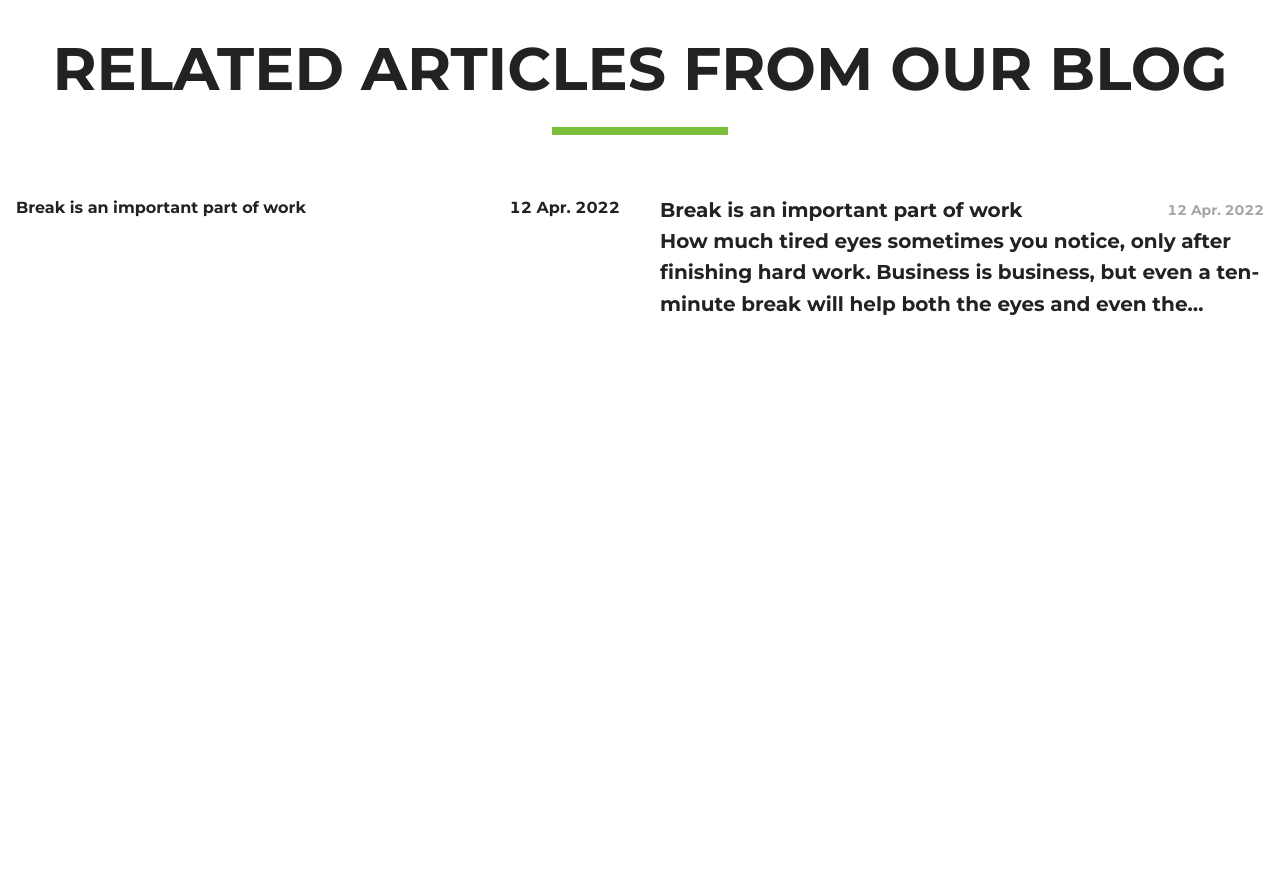
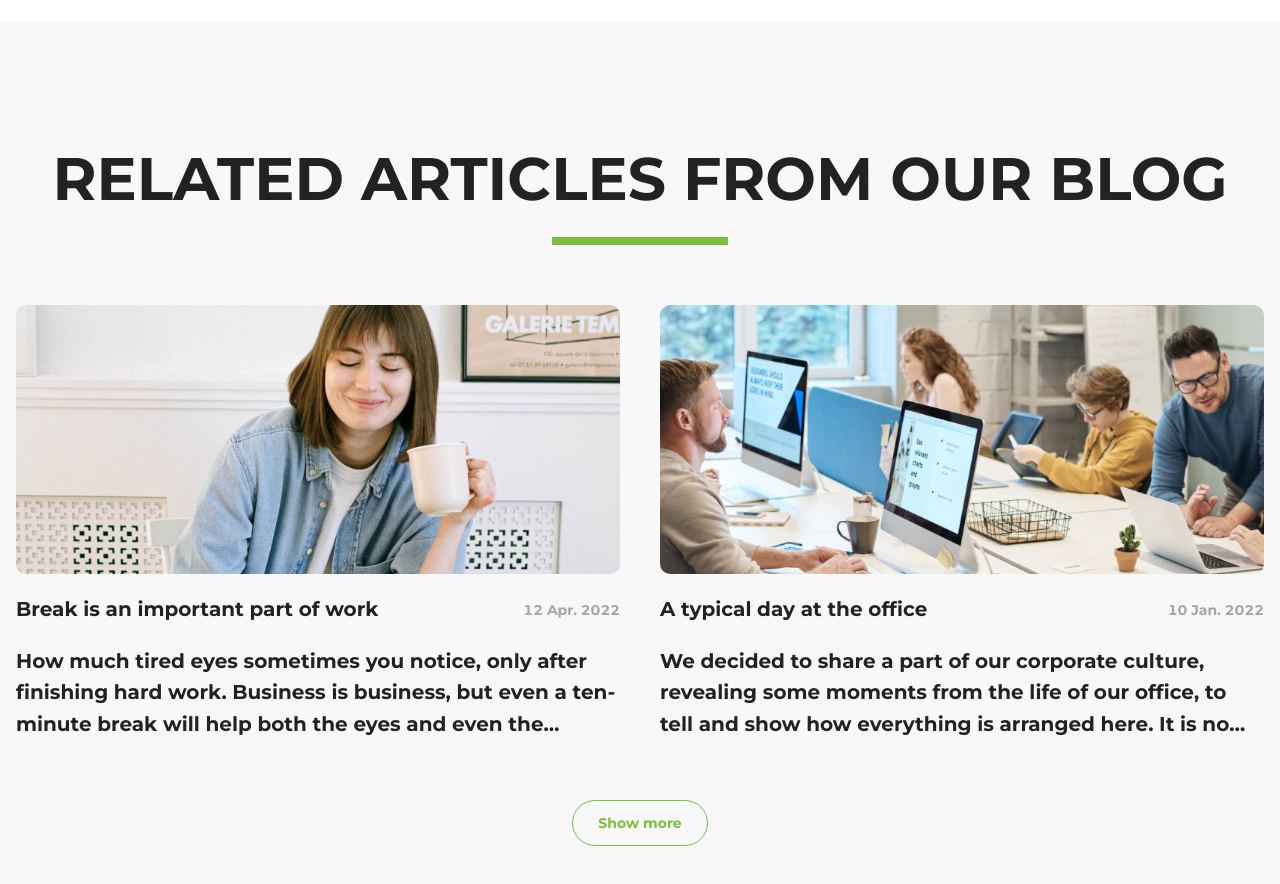
Before and after one commit to crocodedev/website, a Gatsby site: page / in a window 1280 px wide. Shown: the part 1600-2484 px from the top of the page. Before the commit the page ends 1920 px from the top, so only its background shows below. Built offline with nearby package versions, Linux system fonts and the light colour scheme; Gatsby itself is replaced by a stand-in of ours.

Commit message:
22.06. relatedArticles section (complete)

```diff
--- /dev/null
+++ b/src/components/RelatedArticles/RelatedArticlesImageWrapper.js
@@ -0,0 +1,14 @@
+import styled from "@emotion/styled";
+
+const RelatedArticlesImageWrapper = styled.div`
+  overflow: hidden;
+  border-radius: ${({ theme }) => theme.borderRadius.small};
+
+  & img {
+    width: 100%;
+    height: 100%;
+    object-fit: cover;
+  }
+`;
+
+export default RelatedArticlesImageWrapper;
--- a/src/components/RelatedArticles/RelatedArticlesItem.js
+++ b/src/components/RelatedArticles/RelatedArticlesItem.js
@@ -3,6 +3,14 @@ import styled from "@emotion/styled";
 const RelatedArticlesItem = styled.div`
   display: flex;
   flex-direction: column;
+
+  ${({ theme }) => theme.breakpoints.down("md")} {
+    gap: 10px;
+  }
+
+  ${({ theme }) => theme.breakpoints.up("md")} {
+    gap: 20px;
+  }
 `;
 
 export default RelatedArticlesItem;
--- a/src/components/RelatedArticles/RelatedArticlesStack.js
+++ b/src/components/RelatedArticles/RelatedArticlesStack.js
@@ -2,8 +2,16 @@ import styled from "@emotion/styled";
 
 const RelatedArticlesStack = styled.div`
   display: grid;
-  grid-template-columns: 1fr 1fr;
-  gap: 40px;
+
+  ${({ theme }) => theme.breakpoints.down("lg")} {
+    gap: 30px;
+    grid-template-rows: 1fr 1fr;
+  }
+
+  ${({ theme }) => theme.breakpoints.up("lg")} {
+    gap: 40px;
+    grid-template-columns: 1fr 1fr;
+  }
 `;
 
 export default RelatedArticlesStack;
--- a/src/sections/RelatedArticles.js
+++ b/src/sections/RelatedArticles.js
@@ -1,45 +1,69 @@
+import { useTheme } from "@emotion/react";
 import Container from "@/components/Container";
 import Text from "@/components/Text";
+import Button from "@/components/Button";
 import SectionHeading from "@/components/SectionHeading";
 import RelatedArticlesStack from "@/components/RelatedArticles/RelatedArticlesStack";
 import RelatedArticlesItem from "@/components/RelatedArticles/RelatedArticlesItem";
 import RelatedArticlesItemHeading from "@/components/RelatedArticles/RelatedArticlesItemHeading";
 import RelatedArticlesItemDescription from "@/components/RelatedArticles/RelatedArticlesItemDescription";
-import { useTheme } from "@emotion/react";
+import SectionWrapper from "@/components/SectionWrapper";
+import ImageStatic from "@/components/Image";
+import RelatedArticlesImageWrapper from "@/components/RelatedArticles/RelatedArticlesImageWrapper";
+
+const data = {
+  title: "Related articles from our Blog",
+  articles: [
+    {
+      src: "/uploads/related-articles-article-image-1.jpg",
+      heading: "Break is an important part of work",
+      date: "12 Apr. 2022",
+      text: `How much tired eyes sometimes you notice, only after finishing hard work.
+        Business is business, but even a ten-minute break will help both the eyes and even the memory.
+        Rest with closed eyes has been the most obvious and accessible type of relaxation after sleep since ancient times.`,
+    },
+    {
+      src: "/uploads/related-articles-article-image-2.jpg",
+      heading: "A typical day at the office",
+      date: "10 Jan. 2022",
+      text: `We decided to share a part of our corporate culture, revealing some moments from the life of our office,
+        to tell and show how everything is arranged here.
+        It is no secret that IT companies strive to create interesting office spaces for their employees, so that they can feel comfortable,
+        relaxed, find quiet places to solve important tasks or creative space for inspiration and great ideas.`,
+    },
+  ],
+};
 
 const RelatedArticles = () => {
   const theme = useTheme();
   return (
-    <section>
+    <SectionWrapper bgColor="paper">
       <Container>
-        <SectionHeading title="Related articles from our Blog" />
+        <SectionHeading title={data.title} />
         <RelatedArticlesStack>
-          <RelatedArticlesItem>
-            <RelatedArticlesItemHeading>
-              <Text>Break is an important part of work</Text>
-              <Text>12 Apr. 2022</Text>
-            </RelatedArticlesItemHeading>
-          </RelatedArticlesItem>
-
-          <RelatedArticlesItem>
+          {data.articles.map(({ src, heading, date, text }) => (
+            <RelatedArticlesItem key={heading}>
+              <RelatedArticlesImageWrapper>
+                <ImageStatic src={src} />
+              </RelatedArticlesImageWrapper>
               <RelatedArticlesItemHeading>
                 <Text fontSize="subtitle" fontWeight="bold">
-                Break is an important part of work
+                  {heading}
                 </Text>
                 <Text fontSize="captionText" color={theme.palette.text.disabled}>
-                12 Apr. 2022
+                  {date}
                 </Text>
               </RelatedArticlesItemHeading>
               <RelatedArticlesItemDescription fontSize="subtitle">
-              How much tired eyes sometimes you notice, only after finishing hard work. Business is
-              business, but even a ten-minute break will help both the eyes and even the memory.
-              Rest with closed eyes has been the most obvious and accessible type of relaxation
-              after sleep since ancient times.
+                {text}
               </RelatedArticlesItemDescription>
             </RelatedArticlesItem>
+          ))}
         </RelatedArticlesStack>
+
+        <Button variant="outlined">Show more</Button>
       </Container>
-    </section>
+    </SectionWrapper>
   );
 };
 
```
Also changed, not shown: static/uploads/related-articles-article-image-1.jpg (added), static/uploads/related-articles-article-image-2.jpg (added). Lines whose indentation alone changed are shown as unchanged.
